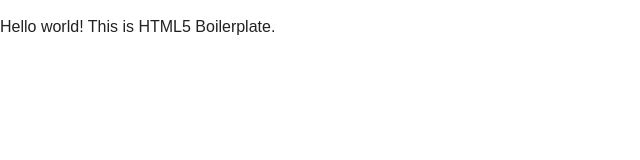
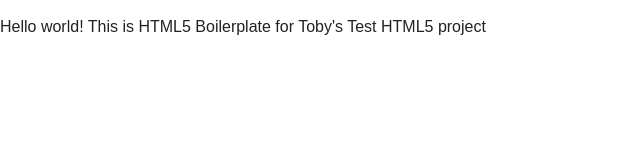
Before and after one commit to tobybot11/html5test, a plain HTML site: page index.html in a window 1280 px wide. Shown: the whole page, without its empty margins (0-640 px from the left). Drawn offline with nearby package versions, Linux system fonts and the light colour scheme.

Commit message:
first change

```diff
--- a/index.html
+++ b/index.html
@@ -22,7 +22,7 @@
         <![endif]-->
 
         <!-- Add your site or application content here -->
-        <p>Hello world! This is HTML5 Boilerplate.</p>
+        <p>Hello world! This is HTML5 Boilerplate for Toby's Test HTML5 project</p>
 
         <script src="//ajax.googleapis.com/ajax/libs/jquery/1.9.0/jquery.min.js"></script>
         <script>window.jQuery || document.write('<script src="js/vendor/jquery-1.9.0.min.js"><\/script>')</script>
```
